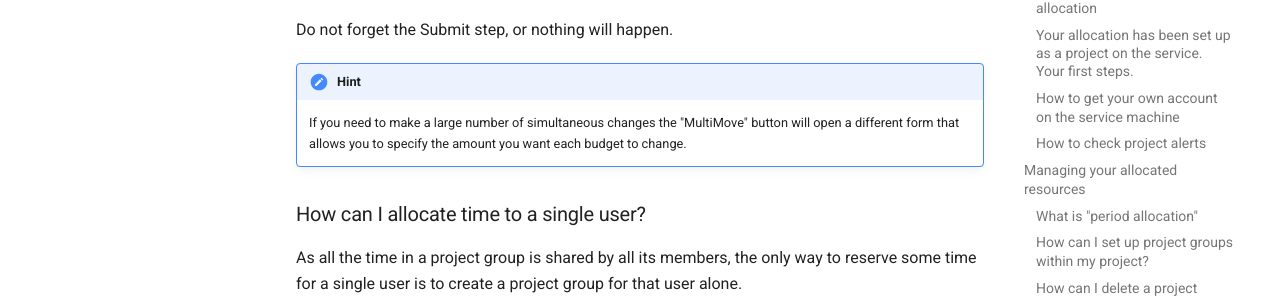
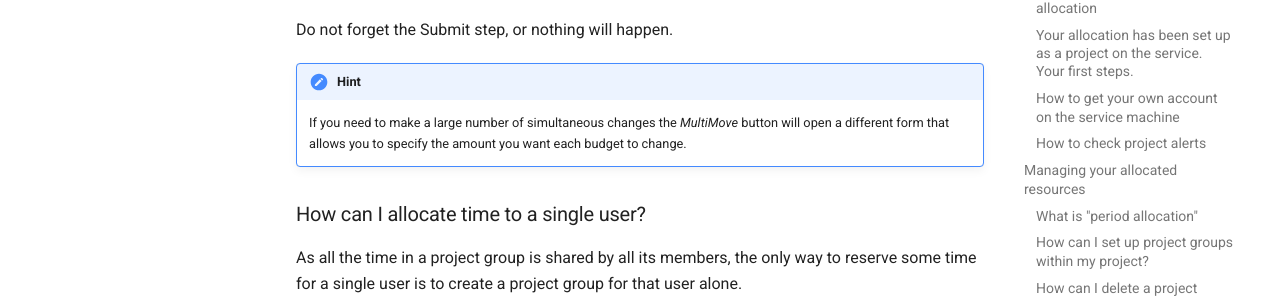
Before and after one commit to EPCCed/safe-docs, an MkDocs documentation site: the page built from docs/safe-for-managers.md, in a window 1280 px wide and 900 px high, scrolled down 5131 px. Shown: the part 145-444 px from the top of the window. Built offline with MkDocs 1.6.1 and Material for MkDocs 9.7.7, drawn with Linux system fonts in a browser that asks for light colours; comment, search, counter and statistics services are not loaded.

```diff
--- a/docs/safe-for-managers.md
+++ b/docs/safe-for-managers.md
@@ -267,7 +267,7 @@
 Do not forget the Submit step, or nothing will happen.
 
 !!! Hint
-    If you need to make a large number of simultaneous changes the "MultiMove" button will open a different form that allows you to specify the amount you want each budget to change.
+    If you need to make a large number of simultaneous changes the *MultiMove* button will open a different form that allows you to specify the amount you want each budget to change.
 
 
 ### <a id="oneuser"></a> How can I allocate time to a single user?
```
Also changed, not shown: docs/safe-for-users.md (+2 -2 lines).
